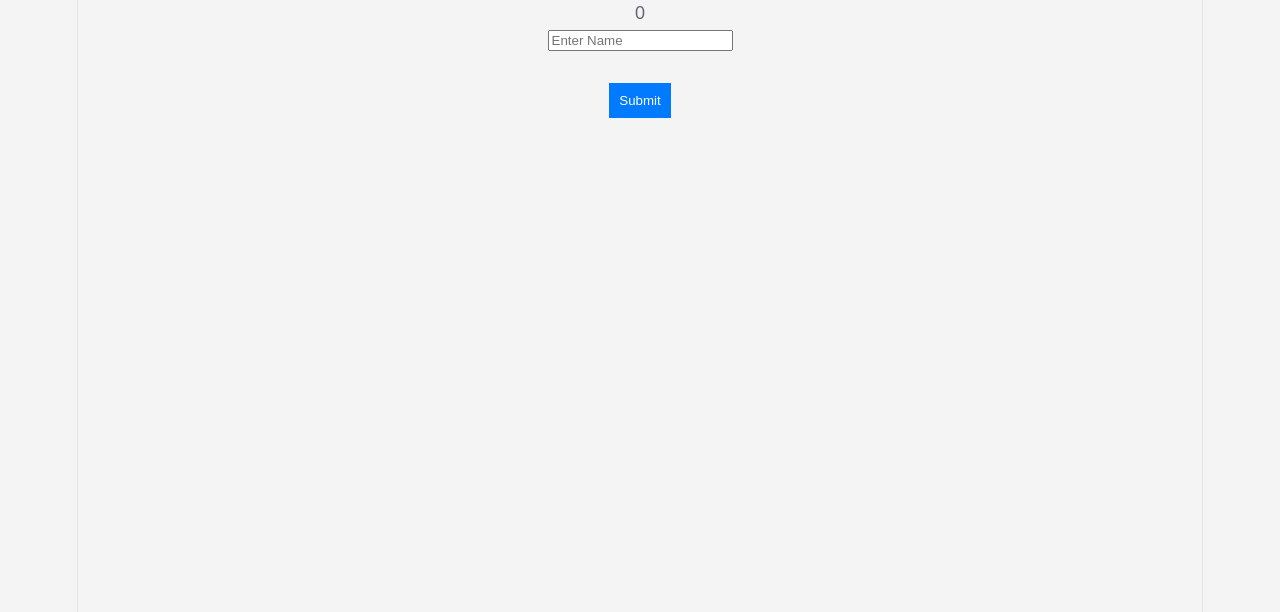
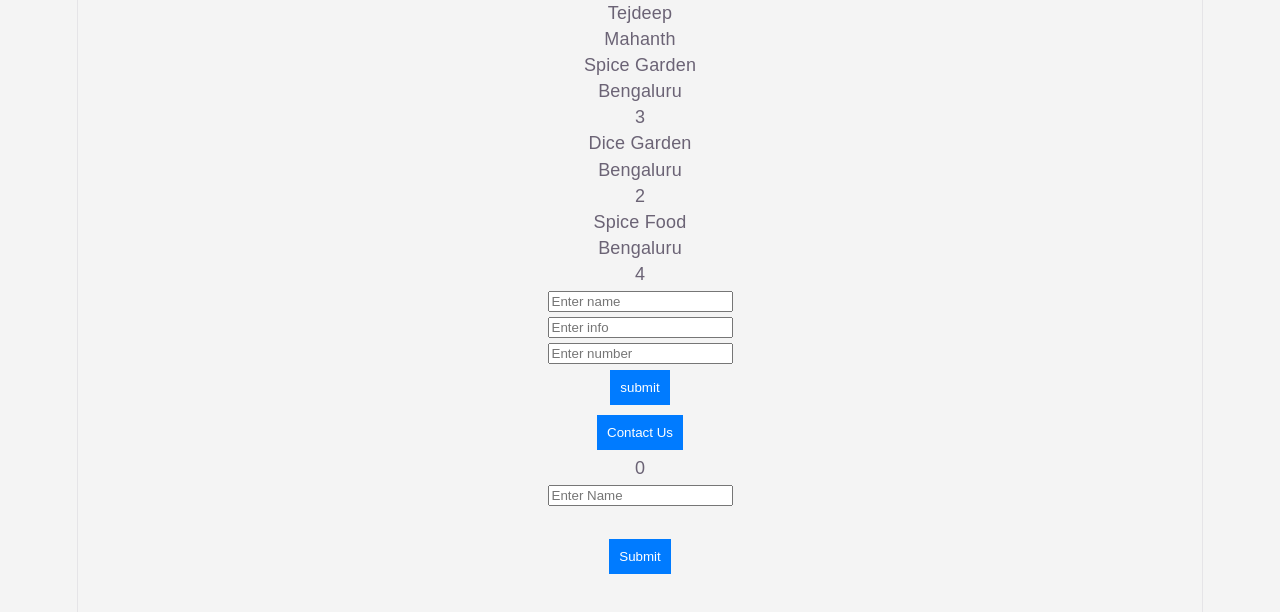
Before and after one commit to TharunReddy0309/FDFED_REACT, a React (Vite) app in the folder attendance/: page / in a window 1280 px wide. Shown: the top 612 px of the page. Built offline with nearby package versions, Linux system fonts and the light colour scheme.

Commit message:
Add App42 component for restaurant management and context integration

```diff
--- a/attendance/src/App.tsx
+++ b/attendance/src/App.tsx
@@ -4,6 +4,7 @@ import profilePhoto from "./assets/hero.png";
 import ram from "./assets/ram.png";
 import sneha from "./assets/sneha.png";
 import Prac from "./prac";
+import App42 from "./lab";
 const profiles = [
     { name: "Ram", age: 21, photo: ram, num: 40 },
     { name: "Priya", age: 22, photo: profilePhoto, num: 50 },
@@ -45,6 +46,7 @@ const ThemeContext = createContext("light");
 function App(){
     return(
         <div>
+            <App42/>
             <Prac/>
         </div>
     );
--- /dev/null
+++ b/attendance/src/lab.tsx
@@ -0,0 +1,101 @@
+import { useState, useContext, createContext, type Dispatch, type SetStateAction } from "react";
+
+type Restaurant = {
+    name: string;
+    info: string;
+    noofstaff: string;
+};
+
+const initialData: Restaurant[] = [
+    { name: "Spice Garden", info: "Bengaluru", noofstaff: "3" },
+    { name: "Dice Garden", info: "Bengaluru", noofstaff: "2" },
+    { name: "Spice Food", info: "Bengaluru", noofstaff: "4" },
+];
+const info = createContext<Restaurant[]>(initialData);
+export default function App42() {
+    const [showContact, setShowContact] = useState(false);
+    const [data, setData] = useState(initialData);
+
+
+    return (
+        <info.Provider value={data}>
+            <div>
+                <Home />
+                <Display/>
+            <AddDashboard setData={setData} />
+                <button type="button" onClick={() => setShowContact((visible) => !visible)}>
+                    Contact Us
+                </button>
+                {showContact && <Contact />}
+            </div>
+        </info.Provider>
+    );
+}
+
+function Home() {
+    return (
+        <div>
+            <p>Tejdeep</p>
+            <p>Mahanth</p>
+        </div>
+    );
+}
+
+function Display() {
+    const data = useContext(info);
+
+    return (
+        <div>
+            {data.map((restaurant) => (
+                <div key={`${restaurant.name}-${restaurant.info}`}>
+                    <p>{restaurant.name}</p>
+                    <p>{restaurant.info}</p>
+                    <p>{restaurant.noofstaff}</p>
+                </div>
+            ))}
+        </div>
+    );
+}
+
+function AddDashboard({ setData }: { setData: Dispatch<SetStateAction<Restaurant[]>> }) {
+    const [user, setUser] = useState<Restaurant>({ name: "", info: "", noofstaff: "" });
+
+    function add(event: any) {
+        event.preventDefault();
+        setData((currentData) => [...currentData, user]);
+        setUser({ name: "", info: "", noofstaff: "" });
+    }
+
+    return (
+        <form onSubmit={add}>
+            <input
+                type="text"
+                value={user.name}
+                placeholder="Enter name"
+                onChange={(event) => setUser({ ...user, name: event.target.value })}
+            />
+            <br />
+            <input
+                type="text"
+                value={user.info}
+                placeholder="Enter info"
+                onChange={(event) => setUser({ ...user, info: event.target.value })}
+            />
+            <br />
+            <input
+                type="number"
+                value={user.noofstaff}
+                placeholder="Enter number"
+                onChange={(event) => setUser({ ...user, noofstaff: event.target.value })}
+            />
+            <br />
+            <button name="submit" type="submit">
+                submit
+            </button>
+        </form>
+    );
+}
+
+function Contact() {
+    return <p>Contact us for more information.</p>;
+}
```
Also changed, not shown: 1 other file (tests, documents, lock files or other folders).
